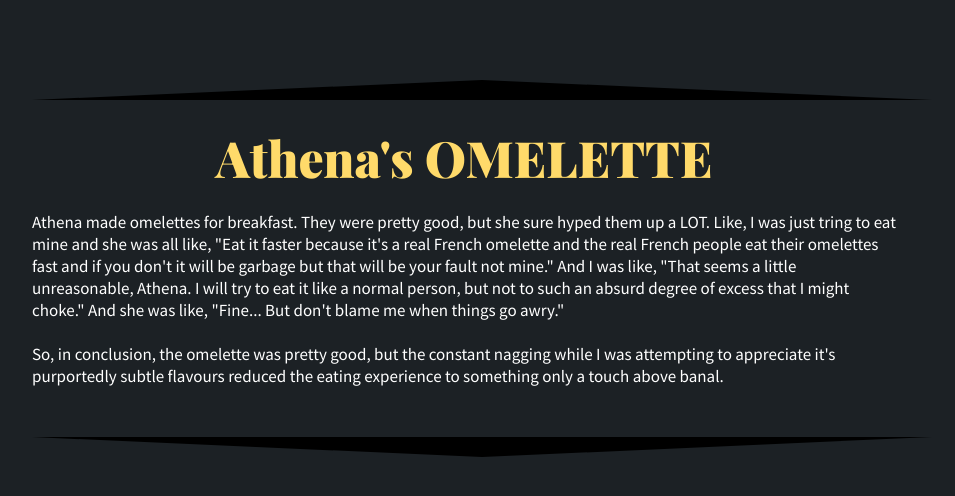
After one commit to ahblay/website, a Flask app: template templates/r1.html in a window 1280 px wide. The commit adds this page. Shown: the top 496 px of the page, without its empty margins (176-1131 px from the left). Run offline with Flask 2, Linux system fonts and the light colour scheme; the template is opened without the code that fills it, so the values that code supplies are empty.

Commit message:
Adds a review of Athena's omelette.

```diff
--- /dev/null
+++ b/templates/r1.html
@@ -0,0 +1,29 @@
+{% extends "project_base.html" %}
+
+{% block data %}
+{% endblock %}
+
+{% block title %}
+Eating Mold
+{% endblock %}
+
+{% block stylesheets %}
+{% endblock %}
+
+{% block ptitle %}Athena's OMELETTE{% endblock %}
+
+{% block content %}
+<div class="desc">
+  Athena made omelettes for breakfast. They were pretty good, but she sure hyped them up a LOT. Like, I was just tring
+  to eat mine and she was all like, "Eat it faster because it's a real French omelette and the real French people eat
+  their omelettes fast and if you don't it will be garbage but that will be your fault not mine." And I was like, "That
+  seems a little unreasonable, Athena. I will try to eat it like a normal person, but not to such an absurd degree of
+  excess that I might choke." And she was like, "Fine... But don't blame me when things go awry."
+  <br>
+  <br>
+  So, in conclusion, the omelette was pretty good, but the constant nagging while I was attempting to appreciate it's
+  purportedly subtle flavours reduced the eating experience to something only a touch above banal.
+</div>
+{% endblock %}
+
+{% block scripts %}{% endblock %}
```
Also changed, not shown: build/index.html (+8 -0 lines), templates/index.html (+8 -0 lines).
